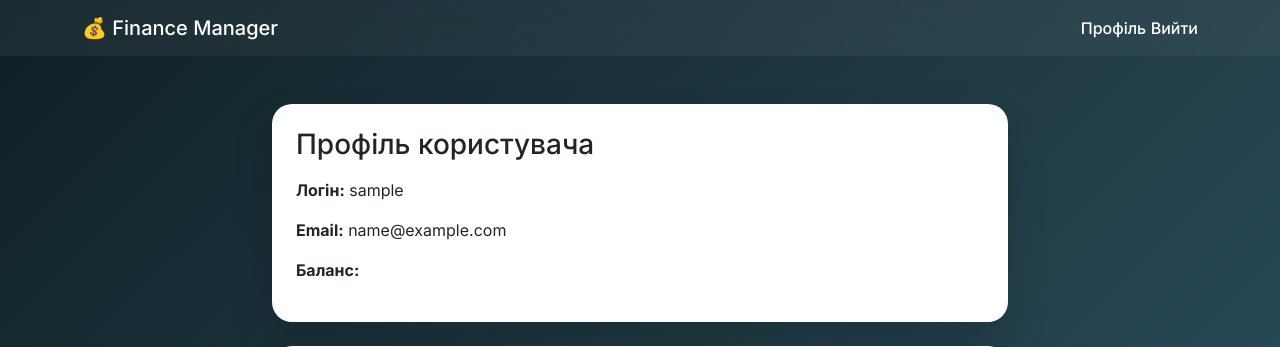
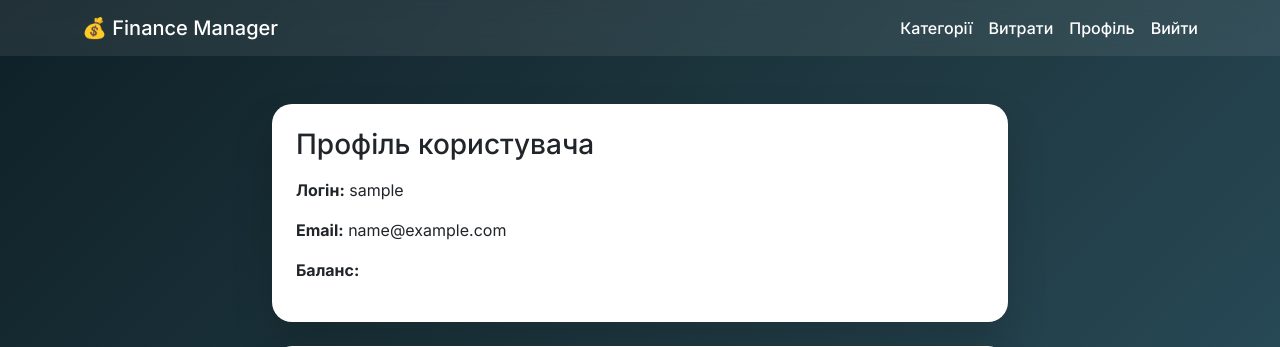
Before and after one commit to Eliza201012/Finance-system, a Django app: page /profile/ in a window 1280 px wide. Shown: the top 347 px of the page. Run offline with Django 5.2, Linux system fonts and the light colour scheme; the visitor is signed in with stand-in values (Sample User, id 1); data comes from the database, SQL or seed files in the repository.

Commit message:
підлаштован базовий шаблон для апки expenses

```diff
--- a/templates/base.html
+++ b/templates/base.html
@@ -7,6 +7,8 @@
 
     <!-- Bootstrap 5 -->
     <link href="https://cdn.jsdelivr.net/npm/bootstrap@5.3.3/dist/css/bootstrap.min.css" rel="stylesheet">
+
+    <link rel="stylesheet" href="https://cdnjs.cloudflare.com/ajax/libs/font-awesome/6.5.1/css/all.min.css">
     <!-- Google Font -->
     <link href="https://fonts.googleapis.com/css2?family=Inter:wght@400;500;600;700&display=swap" rel="stylesheet">
 
@@ -29,12 +31,16 @@
             opacity: 0.9;
         }
         .navbar {
-            background: rgba(255,255,255,0.05);
+            background: rgba(255,255,255,0.08);
             backdrop-filter: blur(10px);
         }
-        .navbar-brand, .nav-link {
+        .navbar-brand,
+        .nav-link {
             color: #fff !important;
             font-weight: 500;
+        }
+        .nav-link:hover {
+            text-decoration: underline;
         }
         footer {
             color: #ccc;
@@ -46,16 +52,21 @@
 
 <nav class="navbar navbar-expand-lg">
     <div class="container">
-        <a class="navbar-brand" href="#">💰 Finance Manager</a>
-        <div class="ms-auto">
+        <a class="navbar-brand" href="{% url 'expense_list' %}">💰 Finance Manager</a>
+
         {% if user.is_authenticated %}
+        <div class="d-flex gap-3">
+            <a href="{% url 'category_list' %}" class="nav-link d-inline">Категорії</a>
+            <a href="{% url 'expense_list' %}" class="nav-link d-inline">Витрати</a>
             <a href="{% url 'accounts:profile' %}" class="nav-link d-inline">Профіль</a>
             <a href="{% url 'accounts:logout' %}" class="nav-link d-inline">Вийти</a>
+        </div>
         {% else %}
+        <div class="d-flex gap-3">
             <a href="{% url 'accounts:custom_login' %}" class="nav-link d-inline">Увійти</a>
             <a href="{% url 'accounts:signup' %}" class="nav-link d-inline">Реєстрація</a>
+        </div>
         {% endif %}
-        </div>
     </div>
 </nav>
 
```
Lines whose indentation alone changed are shown as unchanged.
